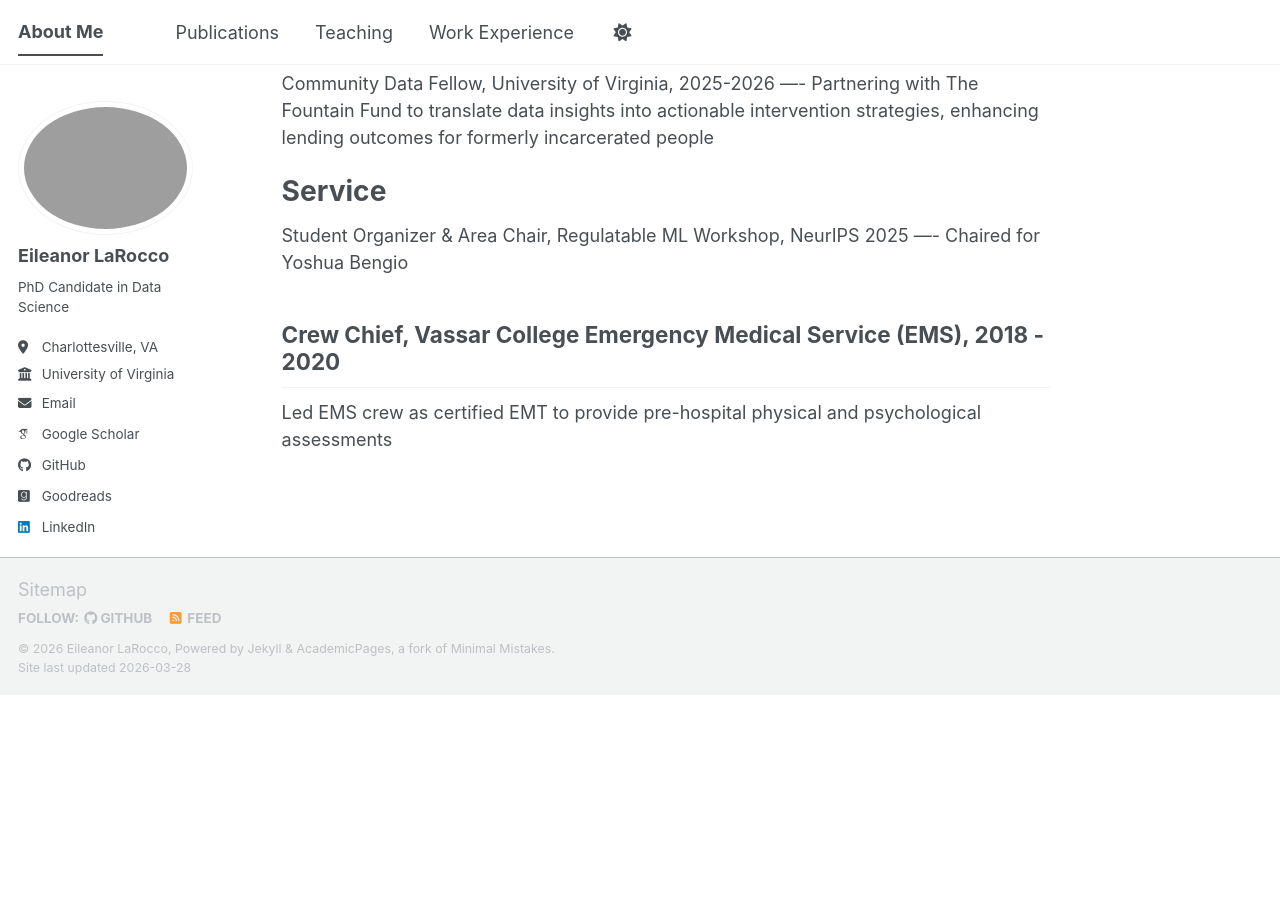
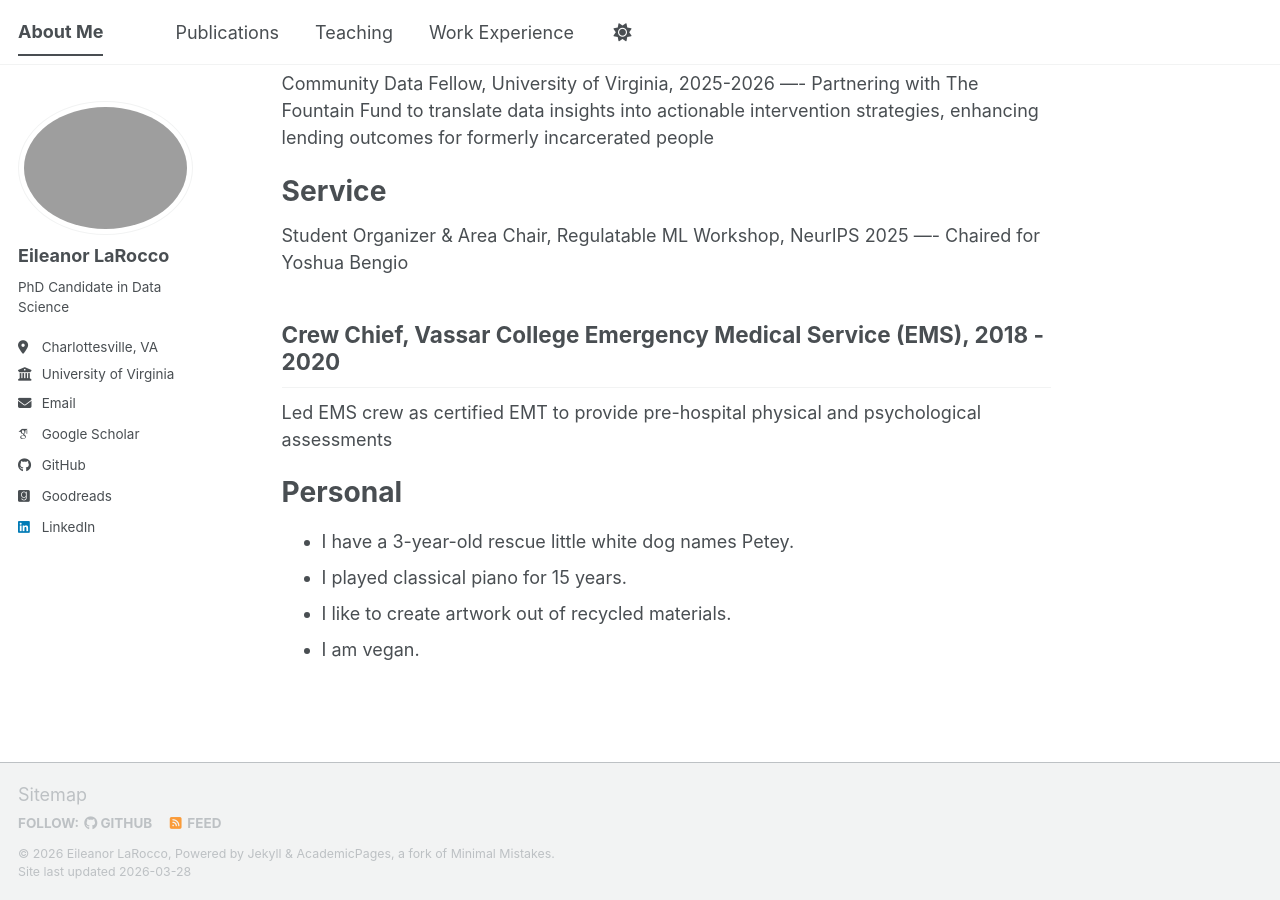
Before and after one commit to eplarocco/eplarocco.github.io, a Jekyll site: the page built from _pages/about.md, in a window 1280 px wide and 900 px high, scrolled down 645 px. Built offline with Jekyll 4.4.1, drawn with Linux system fonts in a browser that asks for light colours; some web fonts are replaced; a script bundle is joined from its source files by our own code; library files that are not in the unit come from our copies; before the commit the page ends 1340 px from its top, so only the background shows below that.

Commit message:
Add personal details section to about page
Added personal information including pet, hobbies, and dietary preference.

```diff
--- a/_pages/about.md
+++ b/_pages/about.md
@@ -45,3 +45,10 @@ Chaired for Yoshua Bengio
 Crew Chief, Vassar College Emergency Medical Service (EMS), 2018 - 2020
 ----
 Led EMS crew as certified EMT to provide pre-hospital physical and psychological assessments
+
+Personal
+======
+- I have a 3-year-old rescue little white dog names Petey.
+- I played classical piano for 15 years.
+- I like to create artwork out of recycled materials.
+- I am vegan.
```
